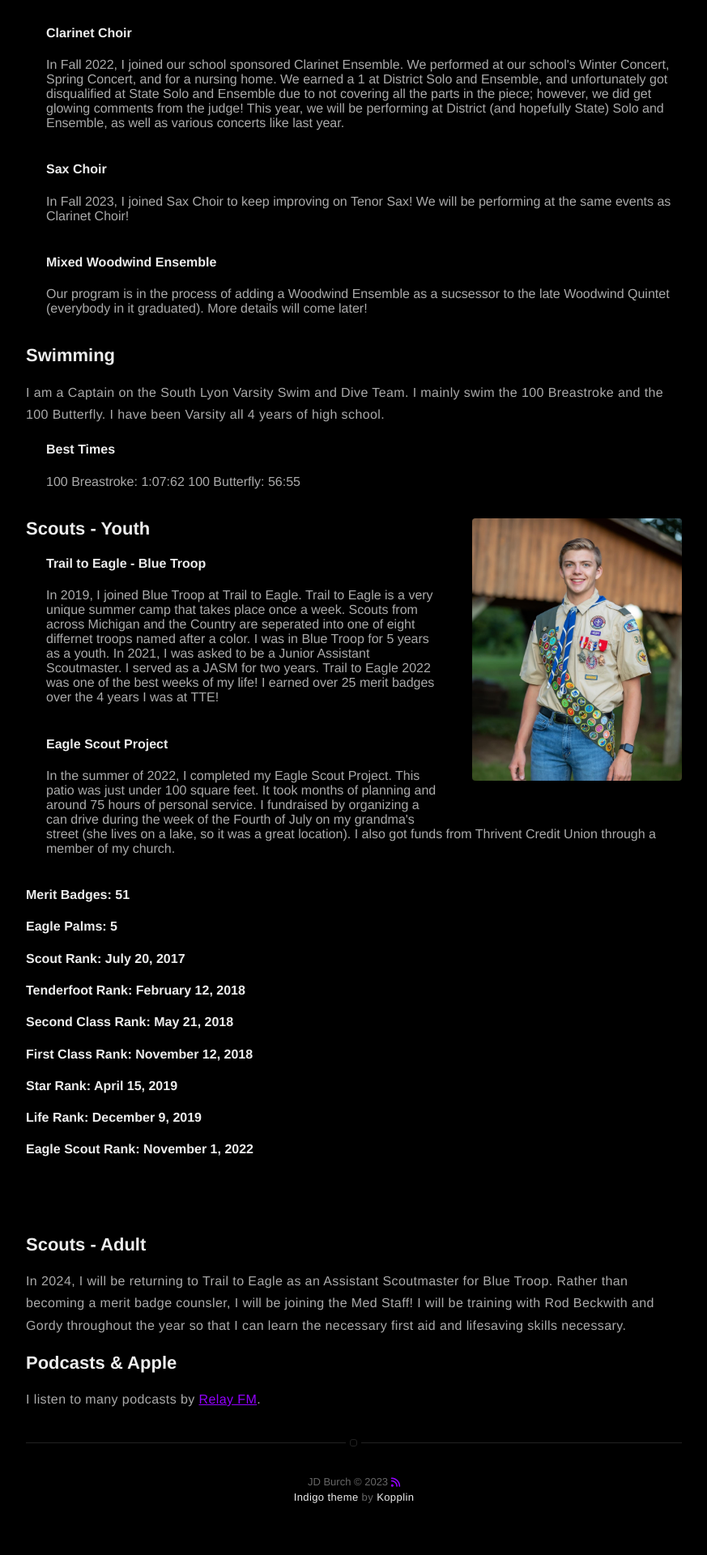
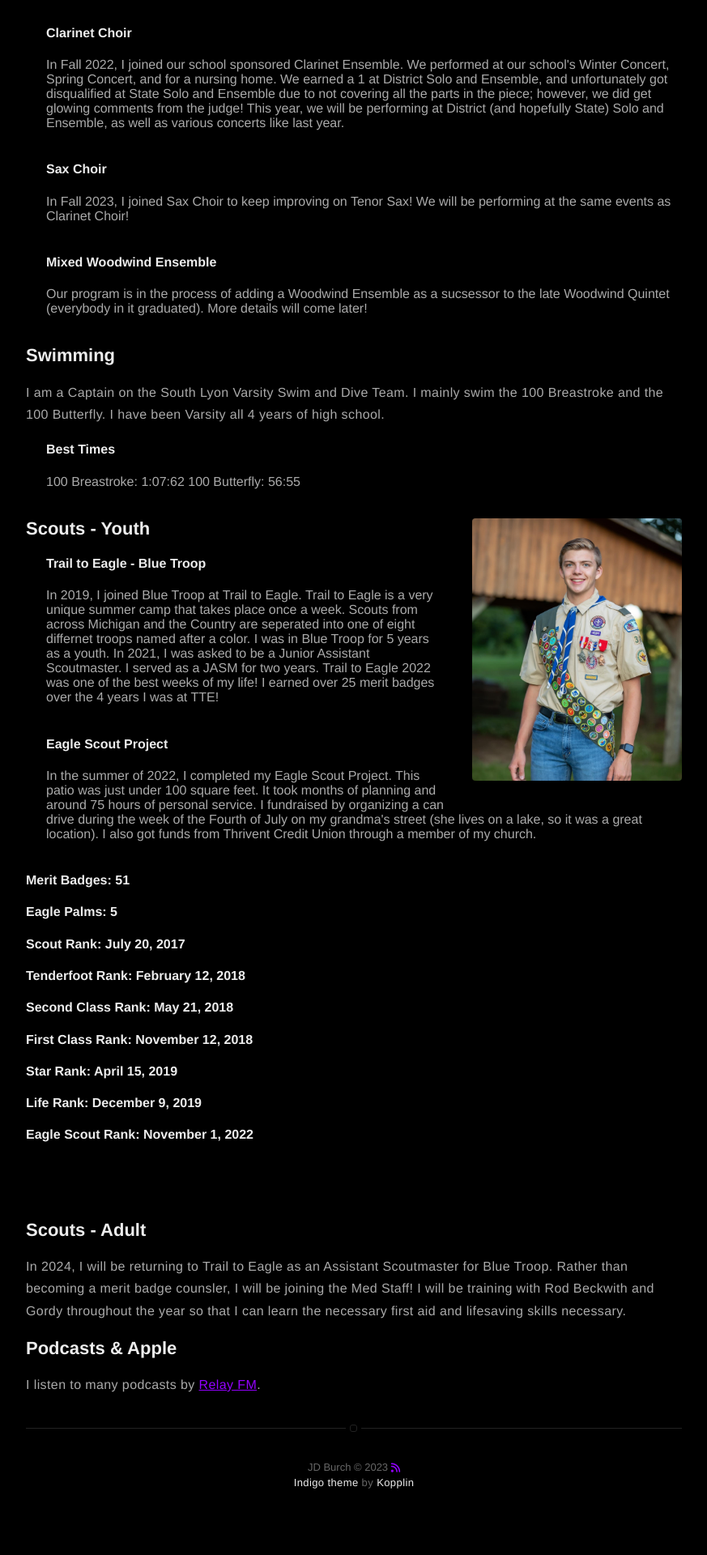
Before and after one commit to JDBurchHuzzah/jdburchhuzzah.github.io, a Jekyll site: the page built from about.md, in a window 1280 px wide. Shown: the part 1436-3356 px from the top of the page at 81% size, without its empty margins (203-1076 px from the left). Built offline with Jekyll 4.4.1, drawn with Linux system fonts in a browser that asks for light colours; nearby versions of some CDN libraries.

Commit message:
Update about.md

```diff
--- a/about.md
+++ b/about.md
@@ -40,7 +40,7 @@
 </div>
 
 <section>
-  <img src="/assets/images/boyscout.jpg" class="alignright" style="max-width:32%; margin-left: 5%; margin-bottom:5%" /> <h2>Scouts - Youth</h2>
+  <img src="/assets/images/boyscout.jpg" class="alignright" style="max-width:32%; margin-left: 4%; margin-bottom:4%" /> <h2>Scouts - Youth</h2>
     <div style="margin-left: 25px;"> <h4>Trail to Eagle - Blue Troop</h4>In 2019, I joined Blue Troop at Trail to Eagle. Trail to Eagle is a very unique summer camp that takes place once a week. Scouts from across Michigan and the Country are seperated into one of eight differnet troops named after a color. I was in Blue Troop for 5 years as a youth. In 2021, I was asked to be a Junior Assistant Scoutmaster. I served as a JASM for two years. Trail to Eagle 2022 was one of the best weeks of my life! I earned over 25 merit badges over the 4 years I was at TTE!<br><br>
   <h4>Eagle Scout Project</h4>In the summer of 2022, I completed my Eagle Scout Project. This patio was just under 100 square feet. It took months of planning and around 75 hours of personal service. I fundraised by organizing a can drive during the week of the Fourth of July on my grandma's street (she lives on a lake, so it was a great location). I also got funds from Thrivent Credit Union through a member of my church.<br><br></div>
   </section>
```
